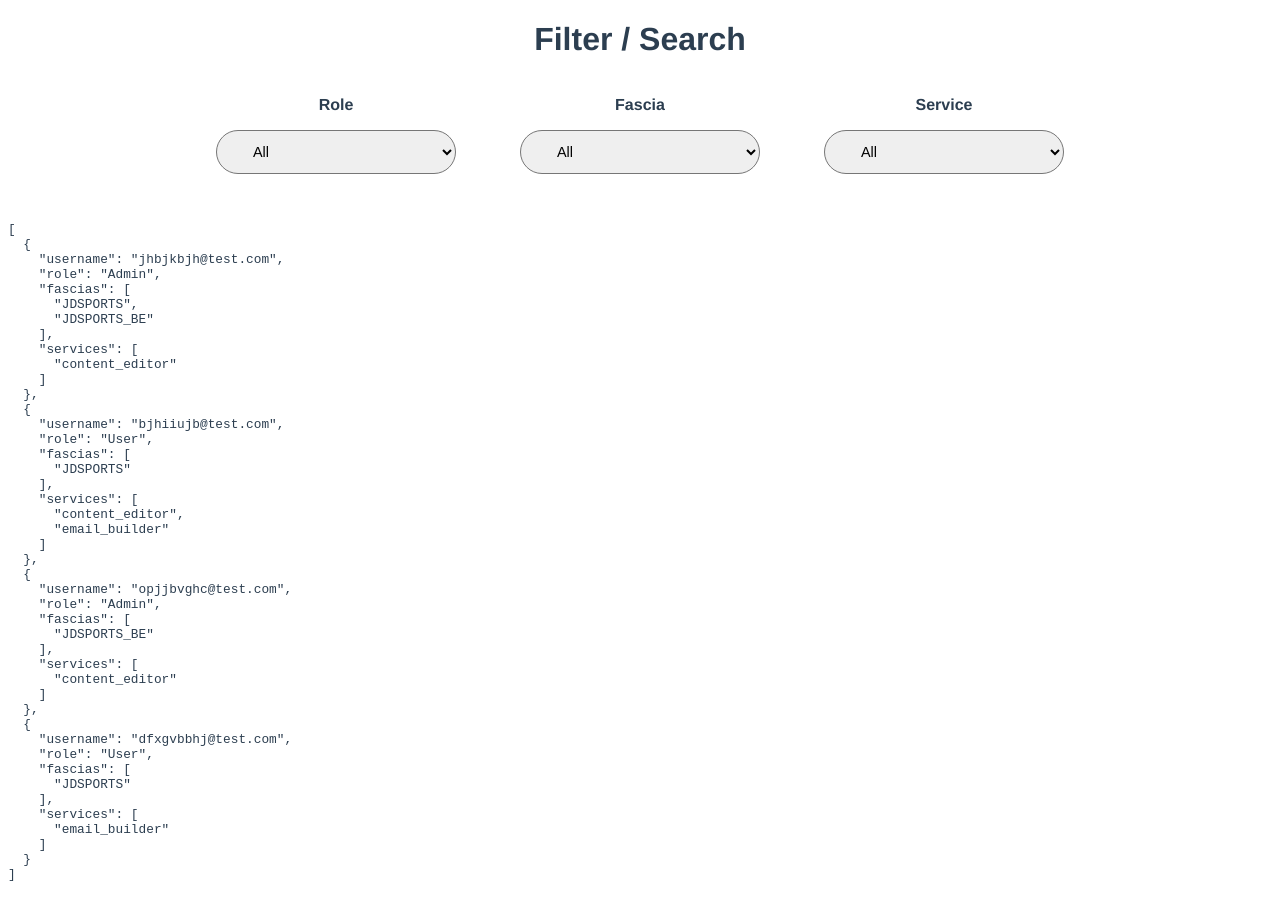
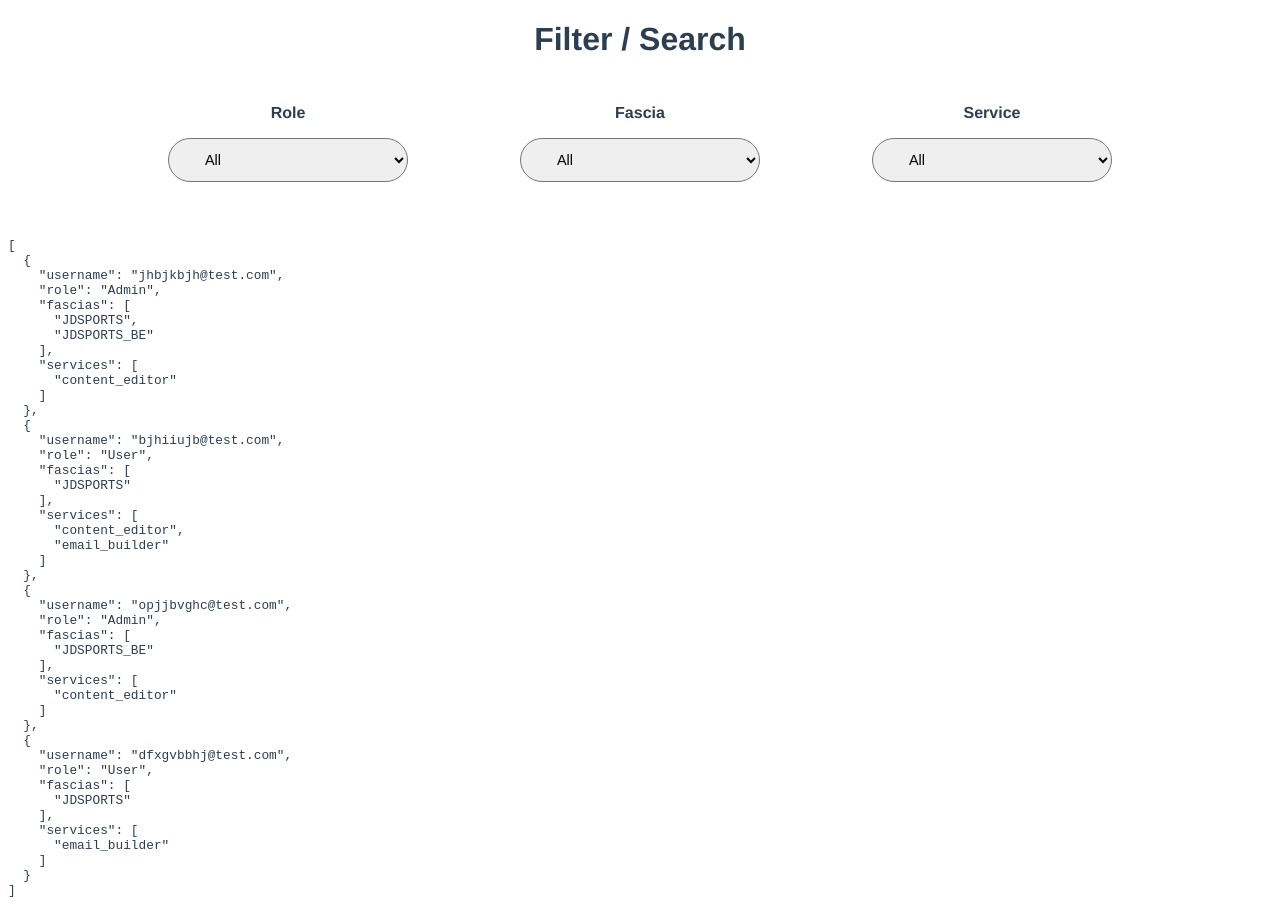
Before and after one commit to aclarke211/search-filter, a Vue app: page / in a window 1280 px wide. Built offline with nearby package versions, Linux system fonts and the light colour scheme.

Commit message:
Styling.

```diff
--- a/src/components/SelectFilter.vue
+++ b/src/components/SelectFilter.vue
@@ -229,7 +229,14 @@ export default {
       flex-flow: column wrap;
       justify-content: center;
       margin: 1rem 0;
+      padding: .5rem;
       max-width: 100%;
+      transition: all .5s;
+
+      @media only screen and (min-width: 767px) {
+        margin: 1rem;
+        width: unset;
+      }
 
       label {
         flex: 1;
@@ -243,12 +250,10 @@ export default {
         margin: .75rem;
         max-width: 100%;
         padding: .75rem 2rem;
-        transition: all .5s;
-        width: 50%;
+        width: 15rem;
 
         @media only screen and (min-width: 767px) {
           margin: 1rem 2rem;
-          width: 15rem;
         }
       }
     }
```
